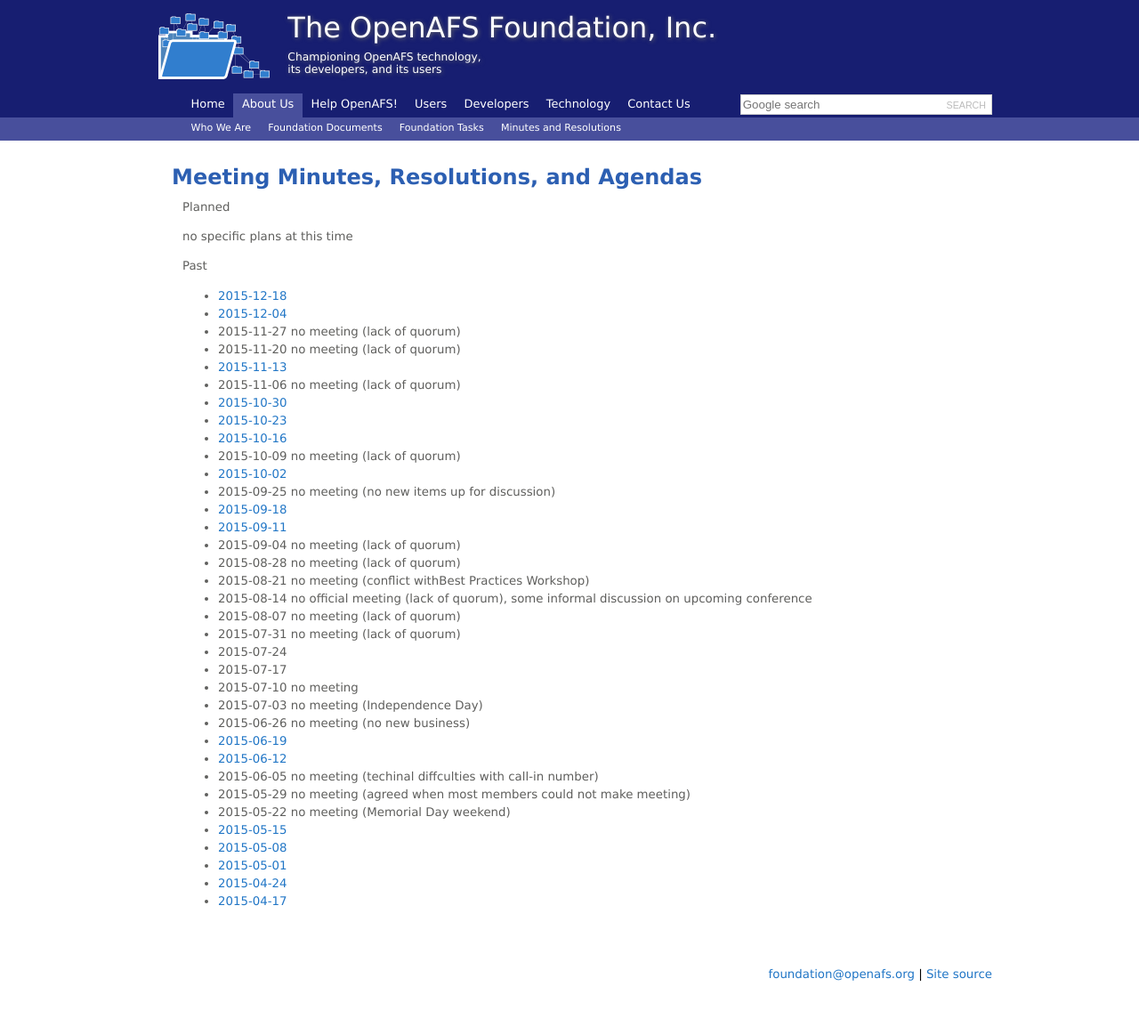
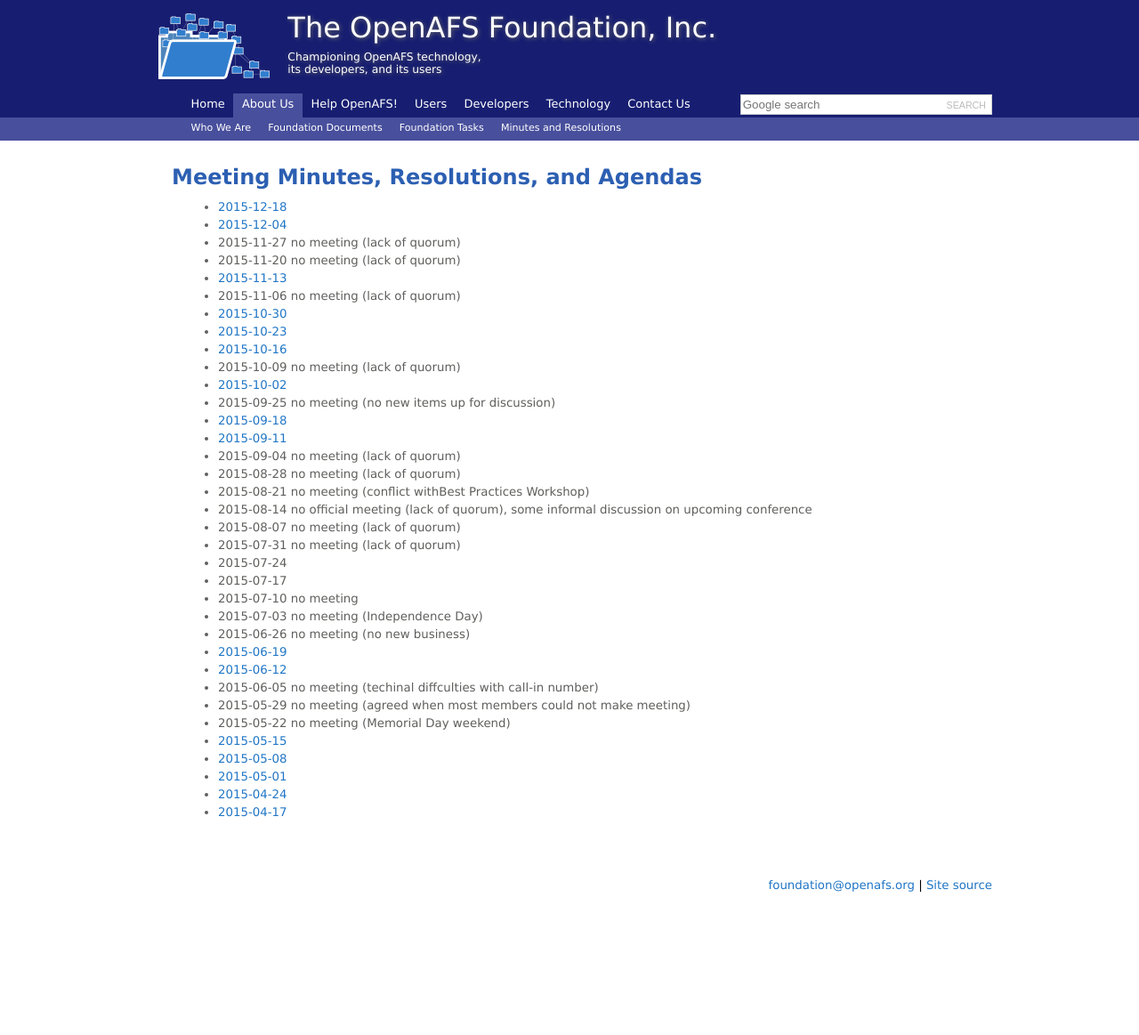
Before and after one commit to openafsfoundation/openafsfoundation.org, a Jekyll site: the page built from about/minutes/index.md, in a window 1280 px wide. Shown: the whole page at 89% size. Built offline with Jekyll 4.4.1, drawn with Linux system fonts in a browser that asks for light colours; after the commit the page ends 1063 px from its top, so only the background shows below that.

Commit message:
Update index.md

```diff
--- a/about/minutes/index.md
+++ b/about/minutes/index.md
@@ -5,11 +5,6 @@
 
 ## Meeting Minutes, Resolutions, and Agendas ##
 
-Planned
-
-  no specific plans at this time
-
-Past
 
 * [2015-12-18]({{site.github.url}}/about/minutes/2015-12-18/)
 * [2015-12-04]({{site.github.url}}/about/minutes/2015-12-04/)
```
